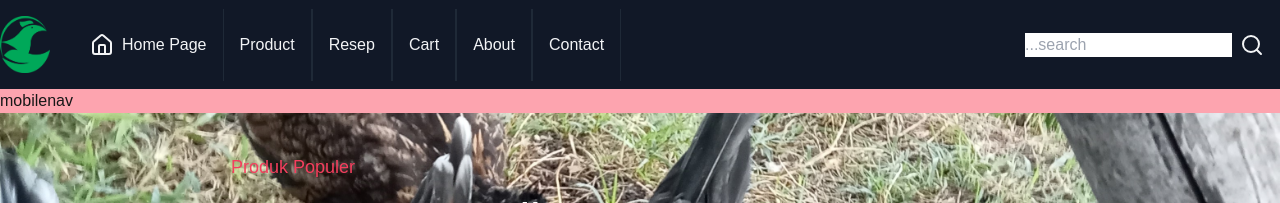
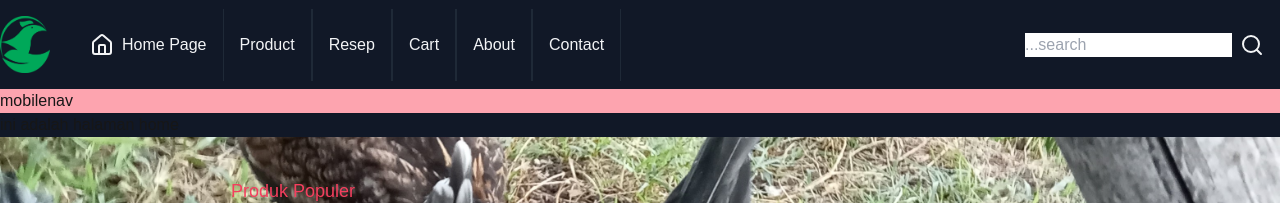
Before and after one commit to awishmu/pasarbone, a Next.js app: page /home in a window 1280 px wide. Shown: the top 203 px of the page. Built offline with nearby package versions, Linux system fonts and the light colour scheme.

Commit message:
Update page.tsx

```diff
--- a/src/app/home/page.tsx
+++ b/src/app/home/page.tsx
@@ -12,6 +12,9 @@ export default function HomePage() {
 			<Navbar />
         	</header>
 		<main>
+			<div><p>
+			ini adalah halaman home
+			</p></div>
 			<Hero />
 			<Banner />
 			<Area />
```
